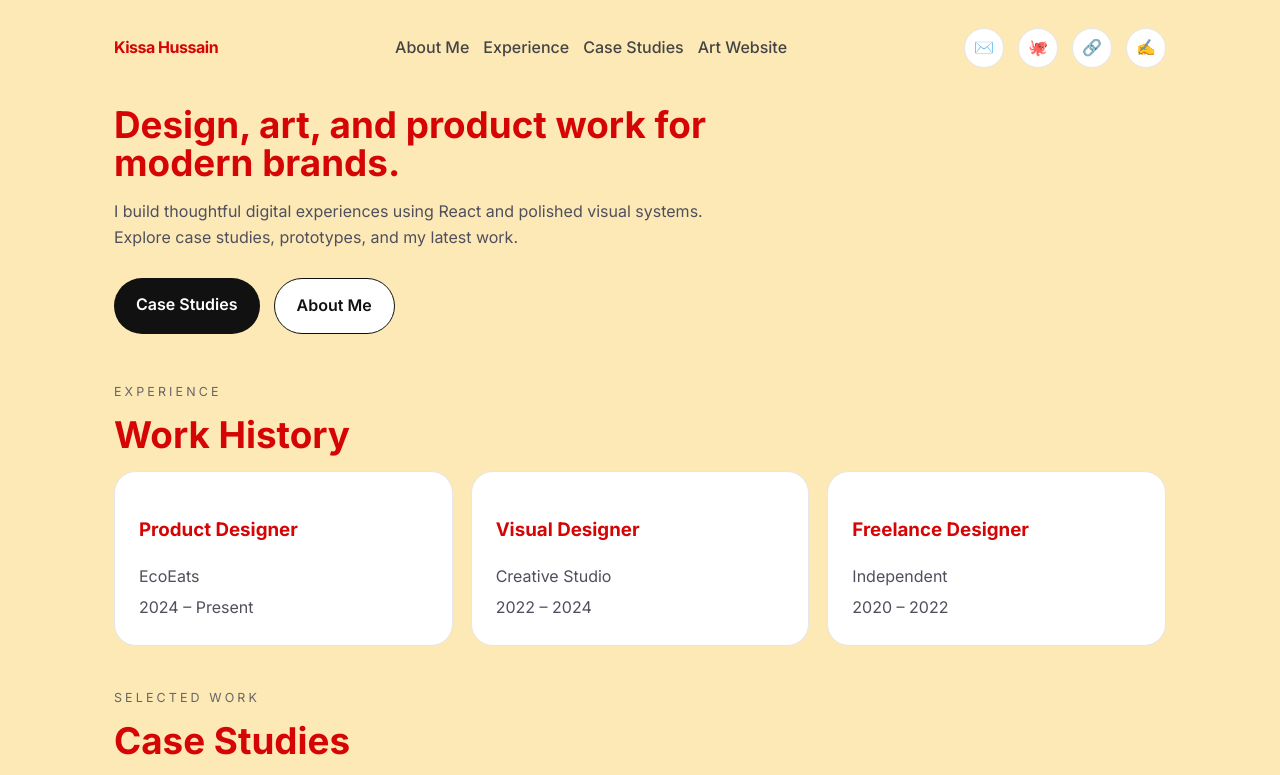
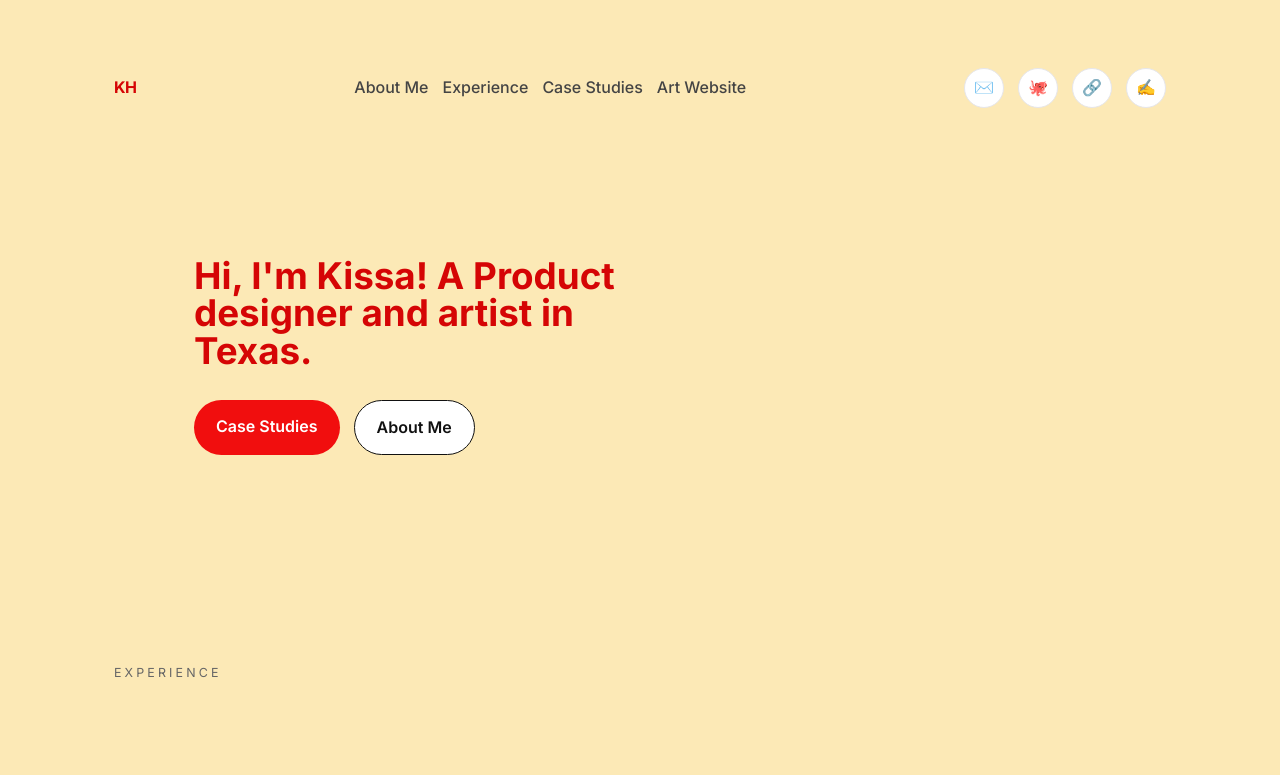
Before and after one commit to Kissahussain/Kissa, a React (Vite) app: page / in a window 1280 px wide. Shown: the top 775 px of the page. Built offline with nearby package versions, Linux system fonts and the light colour scheme.

Commit message:
fix heading and buttons

```diff
--- a/src/App.jsx
+++ b/src/App.jsx
@@ -39,7 +39,7 @@ function Nav() {
   return (
     <header className="topbar">
       <div className="brand">
-        <span>Kissa Hussain</span>
+        <span>KH</span>
       </div>
       <nav className="nav-links">
         {navLinks.map(link => (
@@ -68,11 +68,7 @@ function Hero() {
   return (
     <section className="hero-section">
       <div className="hero-copy">
-        <h1>Design, art, and product work for modern brands.</h1>
-        <p className="hero-intro">
-          I build thoughtful digital experiences using React and polished visual systems. Explore case studies,
-          prototypes, and my latest work.
-        </p>
+        <h1>Hi, I'm Kissa! A Product designer and artist in Texas.</h1>
         <div className="hero-actions">
           <a className="button" href="#case-studies">Case Studies</a>
           <a className="button button-outline" href="#about">About Me</a>
@@ -94,7 +90,7 @@ function Experience() {
 
   return (
     <section id="experience" className="section-block">
-      <p className="section-eyebrow">Experience</p>
+      <p className="section-label">Experience</p>
       <h2>Work History</h2>
       <div className="experience-grid">
         {items.map(item => (
@@ -112,7 +108,7 @@ function Experience() {
 function CaseStudies() {
   return (
     <section id="case-studies" className="section-block">
-      <p className="section-eyebrow">Selected Work</p>
+      <p className="section-label">Selected Work</p>
       <h2>Case Studies</h2>
       <div className="case-grid">
         {caseStudies.map(study => (
@@ -134,7 +130,7 @@ function About() {
   return (
     <section id="about" className="section-block about-section">
       <div>
-        <p className="section-eyebrow">About Me</p>
+        <p className="section-label">About Me</p>
         <h2>I create distinctive digital experiences.</h2>
         <p>
           I combine design thinking, interaction, and product storytelling to help brands stand out online. My work
--- a/src/styles.css
+++ b/src/styles.css
@@ -14,6 +14,7 @@ body {
   margin: 0;
   min-height: 100vh;
   background:  hsl(44, 92%, 85%) 40%;
+  padding: 5vh;
 }
 
 a {
@@ -83,8 +84,7 @@ textarea {
   max-width: 620px;
 }
 
-.eyebrow,
-.section-eyebrow {
+.section-label {
   text-transform: uppercase;
   letter-spacing: 0.25em;
   font-size: 0.78rem;
@@ -95,8 +95,8 @@ textarea {
 .hero-section h1,
 .section-block h2 {
   font-size: clamp(2.3rem, 2.7vw, 3.6rem);
-  margin: 0 0 18px;
   line-height: 1.02;
+  padding: 10vh;
 }
 
 .hero-intro,
@@ -111,7 +111,7 @@ textarea {
   display: flex;
   gap: 14px;
   flex-wrap: wrap;
-  margin-top: 28px;
+  margin: -10vh 5vh 20vh 10vh;
 }
 
 .button,
@@ -119,10 +119,11 @@ textarea {
   padding: 14px 22px;
   border-radius: 999px;
   font-weight: 600;
+
 }
 
 .button {
-  background: #111;
+  background: #f10e0e;
   color: #fff;
 }
 
```
